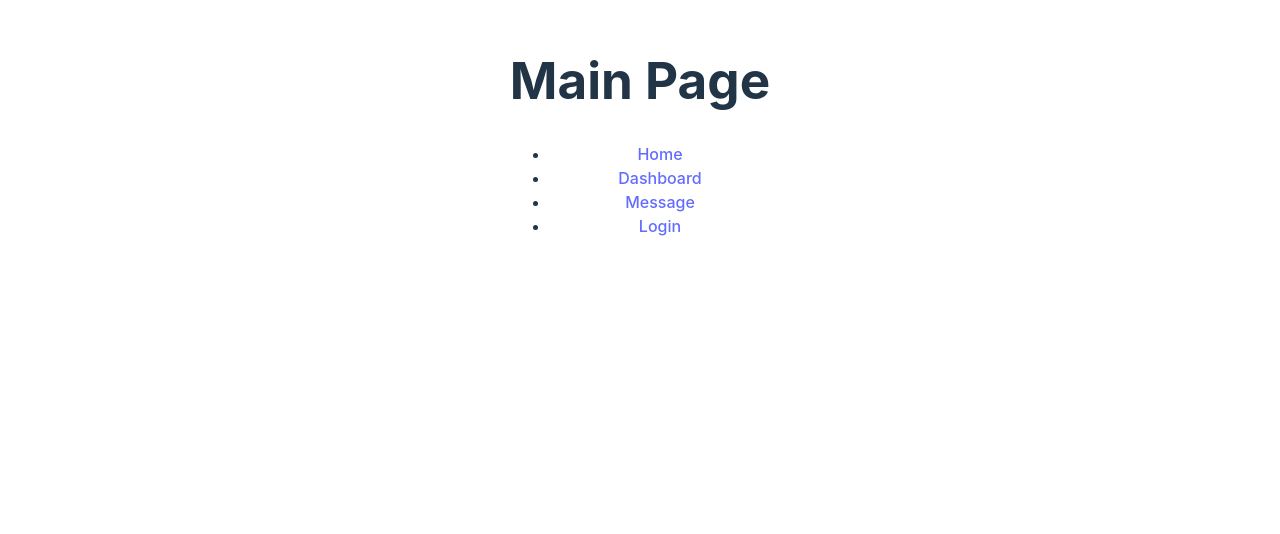
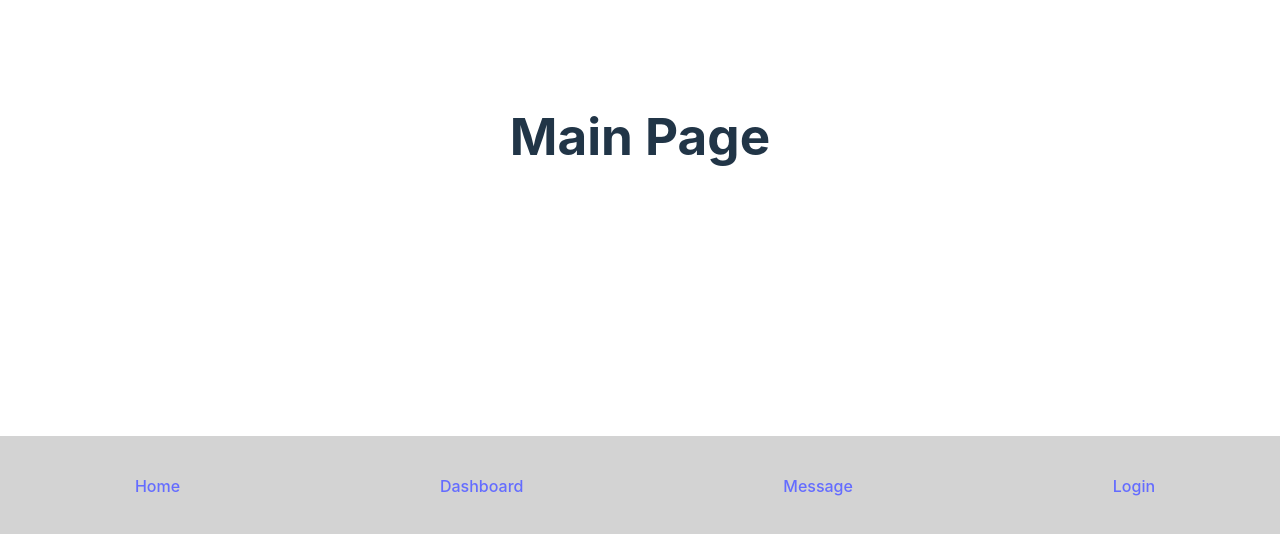
Before and after one commit to styin/defi-loan-zkp-credit, a React (Vite) app in the folder frontend/: page / in a window 1280 px wide. Shown: the part 264-798 px from the top of the page. Built offline with nearby package versions, Linux system fonts and the light colour scheme.

Commit message:
style: changed the appearance of NavBar

```diff
--- a/frontend/src/components/NavBar.tsx
+++ b/frontend/src/components/NavBar.tsx
@@ -1,9 +1,10 @@
 import { Link } from 'react-router-dom';
+import '../styles/NavBar.css';
 
 const NavBar = () => {
   return (
-    <nav>
-      <ul>
+    <nav className="navbar">
+      <ul className="nav-list">
         <li>
           <Link to="/">Home</Link>
         </li>
--- /dev/null
+++ b/frontend/src/styles/NavBar.css
@@ -0,0 +1,25 @@
+.navbar {
+    position: fixed;
+    bottom: 0;
+    left: 0;
+    width: 100%;
+    height: 10%;
+    padding: 10px;
+    background-color: lightgrey;
+    display: flex;
+    justify-content: space-between;
+    align-items: center;
+  }
+
+  .nav-list {
+    display: flex;
+    list-style: none;
+    margin: 0;
+    padding: 0;
+    width: 100%;
+  }
+
+  .nav-list li {
+    margin-right: 10px;
+    flex-grow: 1;
+  }
```
